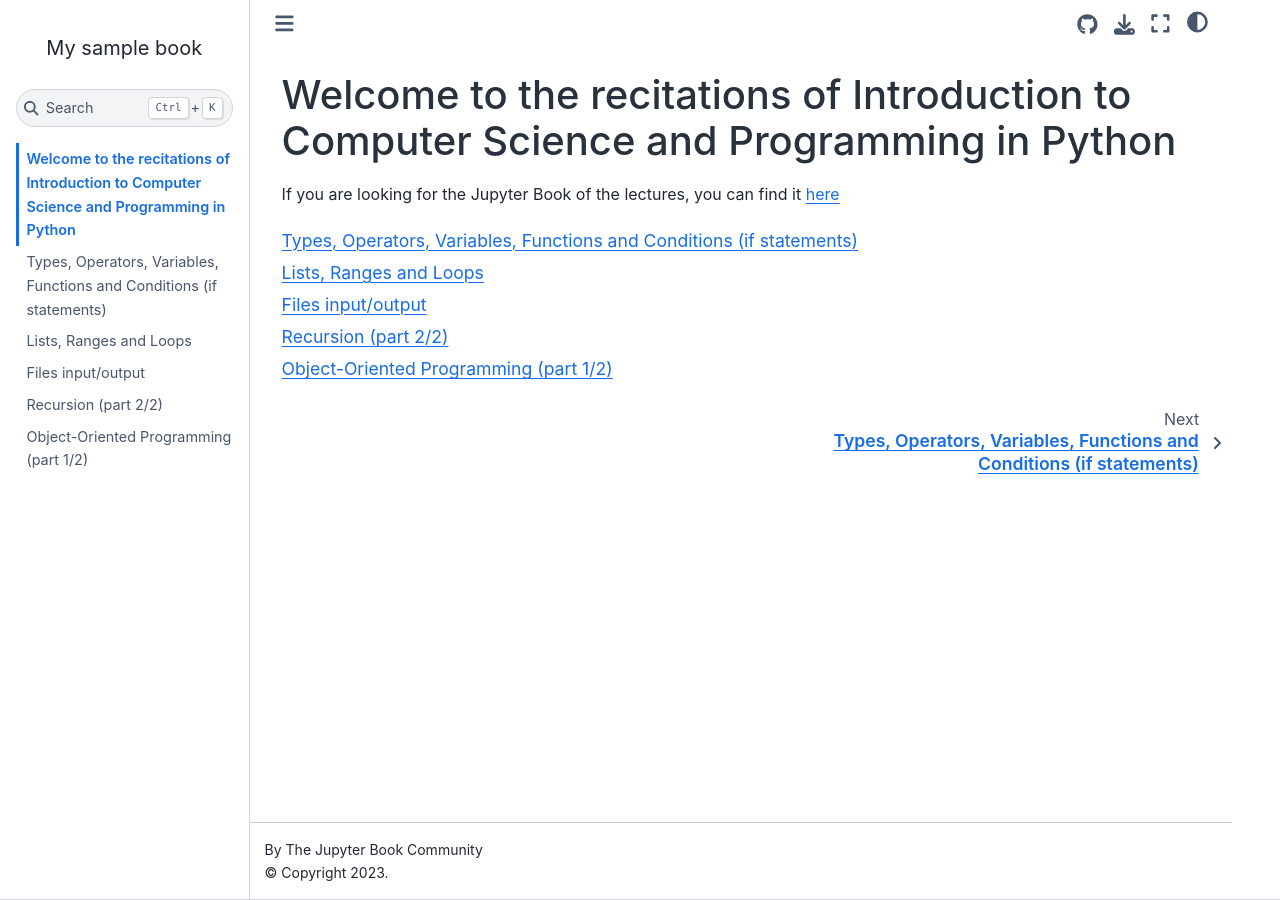
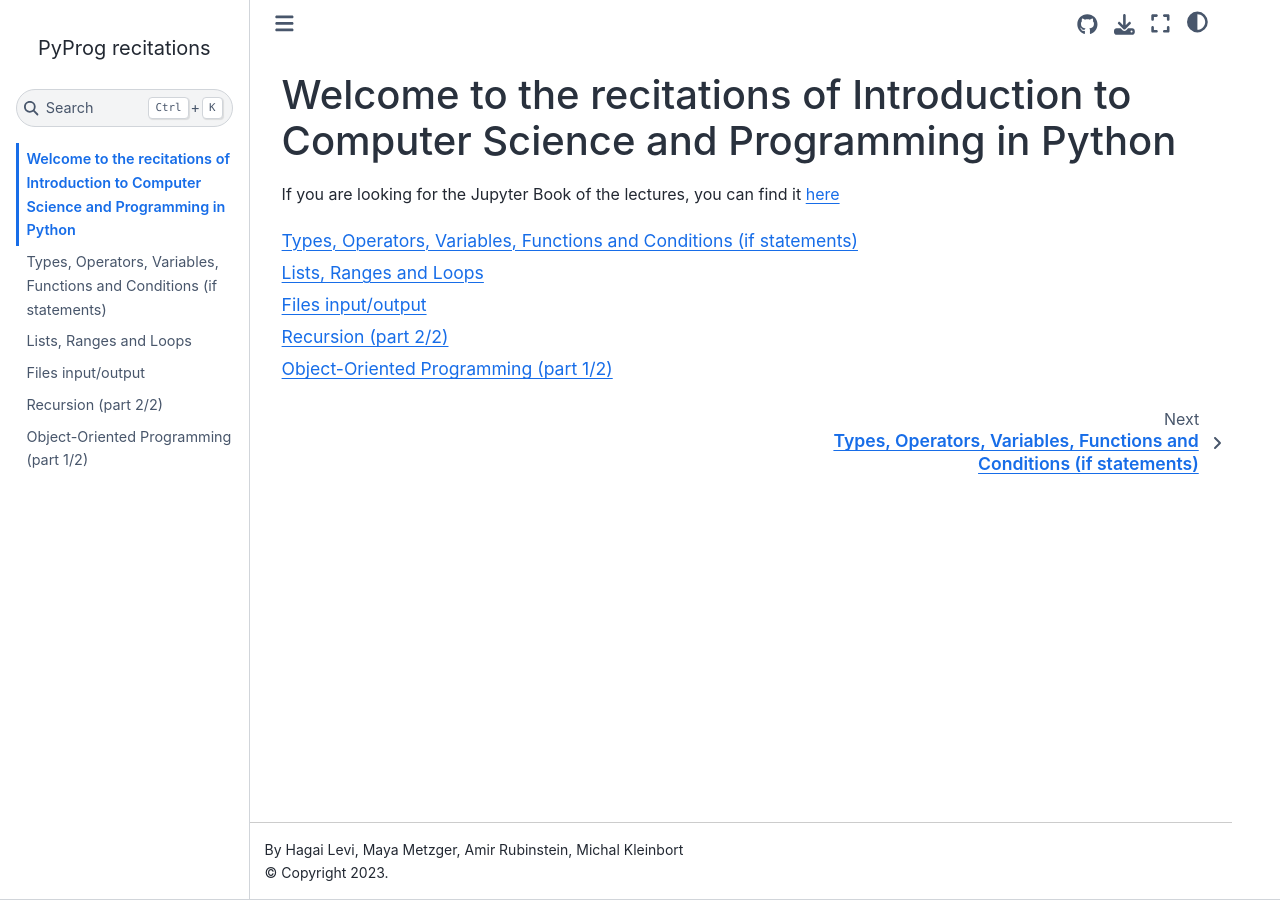
Before and after one commit to hag007/pyprog-recitations, a Jupyter Book: the page built from intro.md, in a window 1280 px wide. Built offline with Jupyter Book 1.0.4 settings and Sphinx 7.4.7 and the Sphinx Book theme 1.1.4, drawn with Linux system fonts in a browser that asks for light colours; pages that are not in the unit, such as notebooks, are missing from menus.

Commit message:
minor fixes

```diff
--- a/_config.yml
+++ b/_config.yml
@@ -1,8 +1,8 @@
 # Book settings
 # Learn more at https://jupyterbook.org/customize/config.html
 
-title: My sample book
-author: The Jupyter Book Community
+title: PyProg recitations
+author: Hagai Levi,  Maya Metzger, Amir Rubinstein, Michal Kleinbort
 logo: _static/tau.png
 
 # Force re-execution of notebooks on each build.
```
